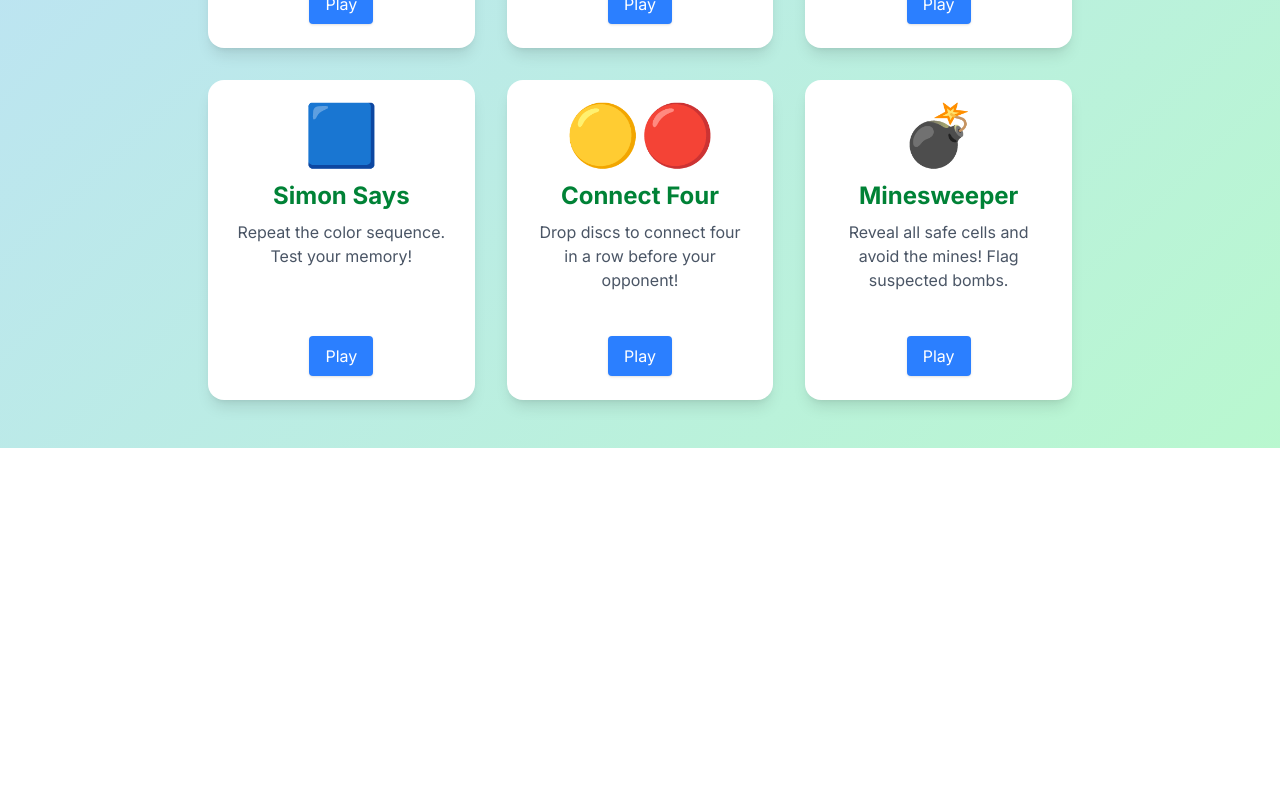
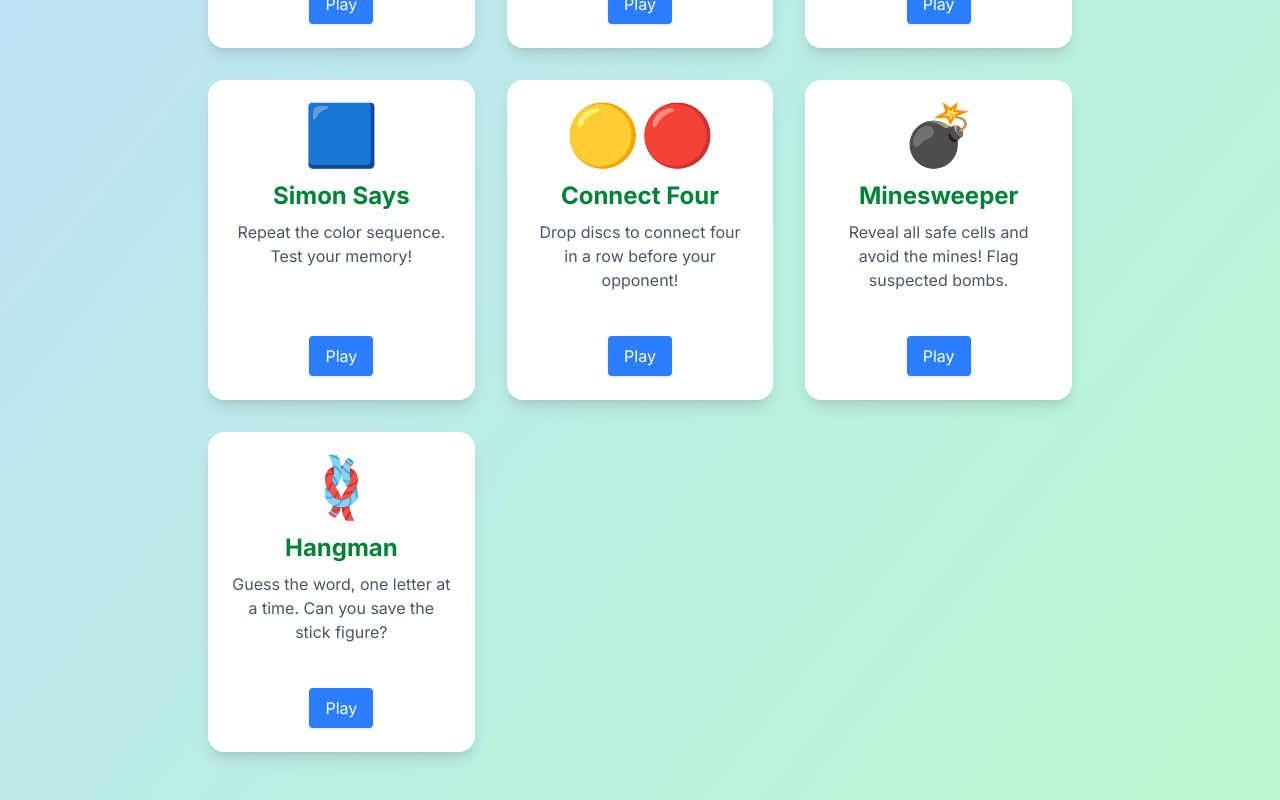
Before and after one commit to Jagjit-2626/games, a Next.js app: page /dashboard in a window 1280 px wide. Shown: the part 788-1588 px from the top of the page. Before the commit the page ends 1236 px from the top, so only its background shows below. Built offline with nearby package versions, Linux system fonts and the light colour scheme.

Commit message:
Fix: Hangman icon on dashboard, clue logic, and clean up after Ludo removal

```diff
--- a/src/app/dashboard/page.tsx
+++ b/src/app/dashboard/page.tsx
@@ -56,6 +56,12 @@ const games = [
 		description: "Reveal all safe cells and avoid the mines! Flag suspected bombs.",
 		image: "emoji",
 		route: "/minesweeper",
+	},
+	{
+		name: "Hangman",
+		description: "Guess the word, one letter at a time. Can you save the stick figure?",
+		image: "emoji",
+		route: "/hangman",
 	},
 	// Add more games here
 ];
@@ -145,6 +151,14 @@ export default function Dashboard() {
 							>
 								♔♛
 							</span>
+						) : game.name === "Hangman" ? (
+							<span
+								className="text-6xl mb-4"
+								role="img"
+								aria-label="hangman"
+							>
+								🪢
+							</span>
 						) : (
 							<img
 								src={game.image}
```
